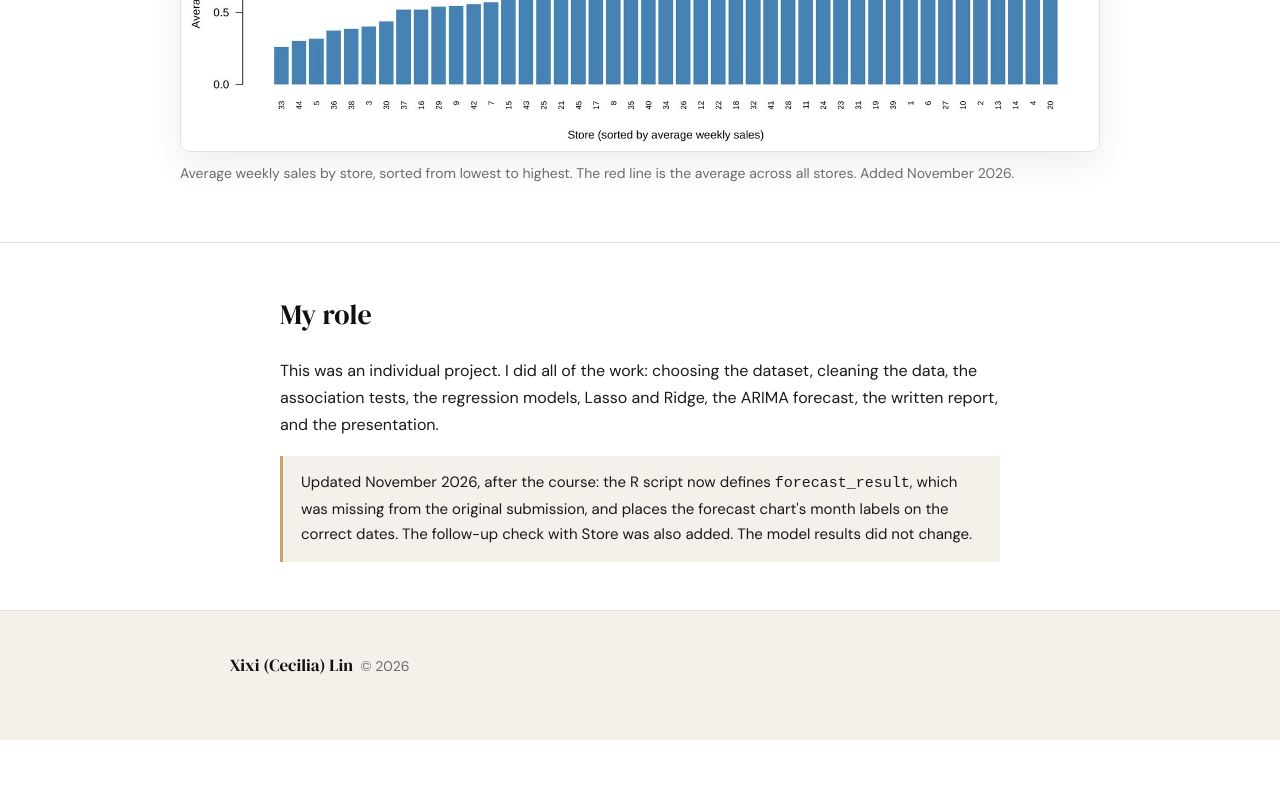
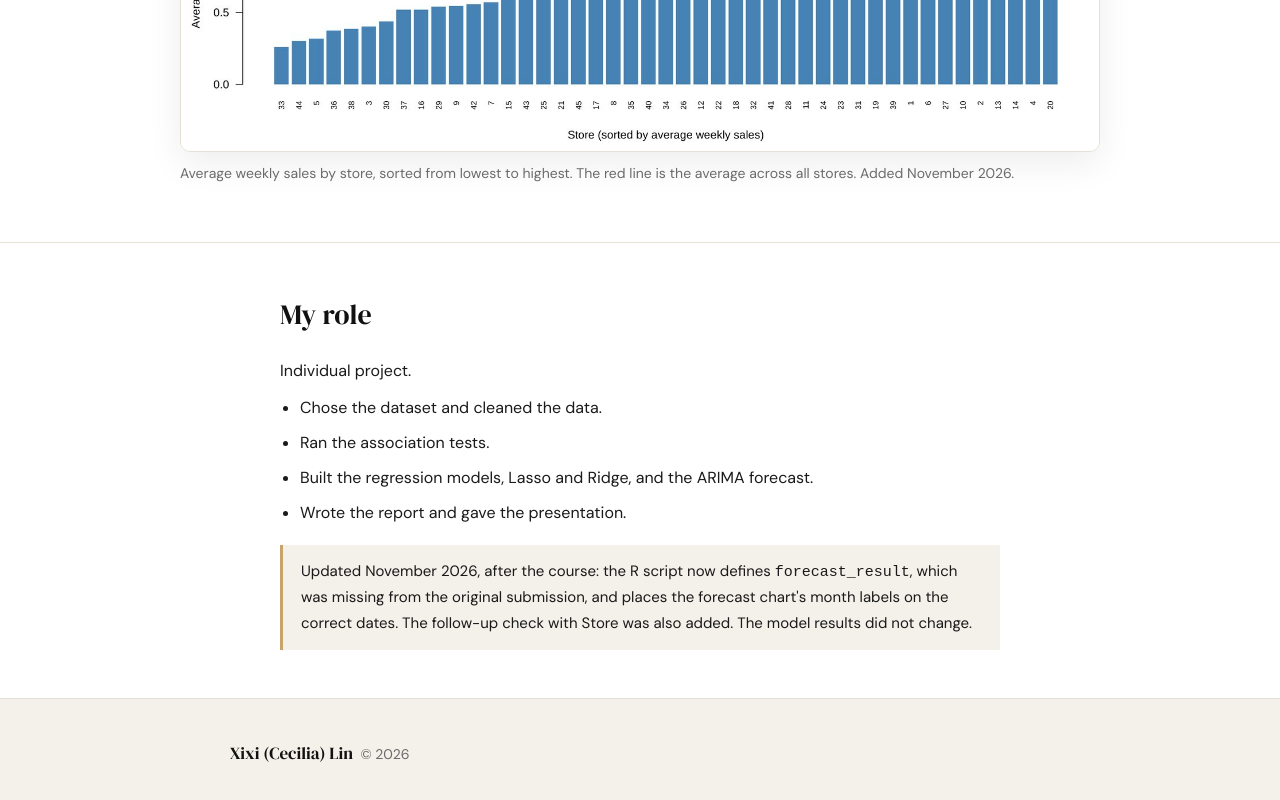
Before and after one commit to xixi0817/xixi0817.github.io, a plain HTML site: page walmart-sales.html in a window 1280 px wide. Shown: the part 7184-7984 px from the top of the page. Before the commit the page ends 7924 px from the top, so only its background shows below. Drawn offline with Linux system fonts and the light colour scheme.

Commit message:
Add files via upload

```diff
--- a/walmart-sales.html
+++ b/walmart-sales.html
@@ -263,7 +263,13 @@
     <section id="role">
       <div class="wrap">
         <h2>My role</h2>
-        <p>This was an individual project. I did all of the work: choosing the dataset, cleaning the data, the association tests, the regression models, Lasso and Ridge, the ARIMA forecast, the written report, and the presentation.</p>
+        <p>Individual project.</p>
+        <ul>
+          <li>Chose the dataset and cleaned the data.</li>
+          <li>Ran the association tests.</li>
+          <li>Built the regression models, Lasso and Ridge, and the ARIMA forecast.</li>
+          <li>Wrote the report and gave the presentation.</li>
+        </ul>
         <p class="note">Updated November 2026, after the course: the R script now defines <code>forecast_result</code>, which was missing from the original submission, and places the forecast chart's month labels on the correct dates. The follow-up check with Store was also added. The model results did not change.</p>
       </div>
     </section>
```
